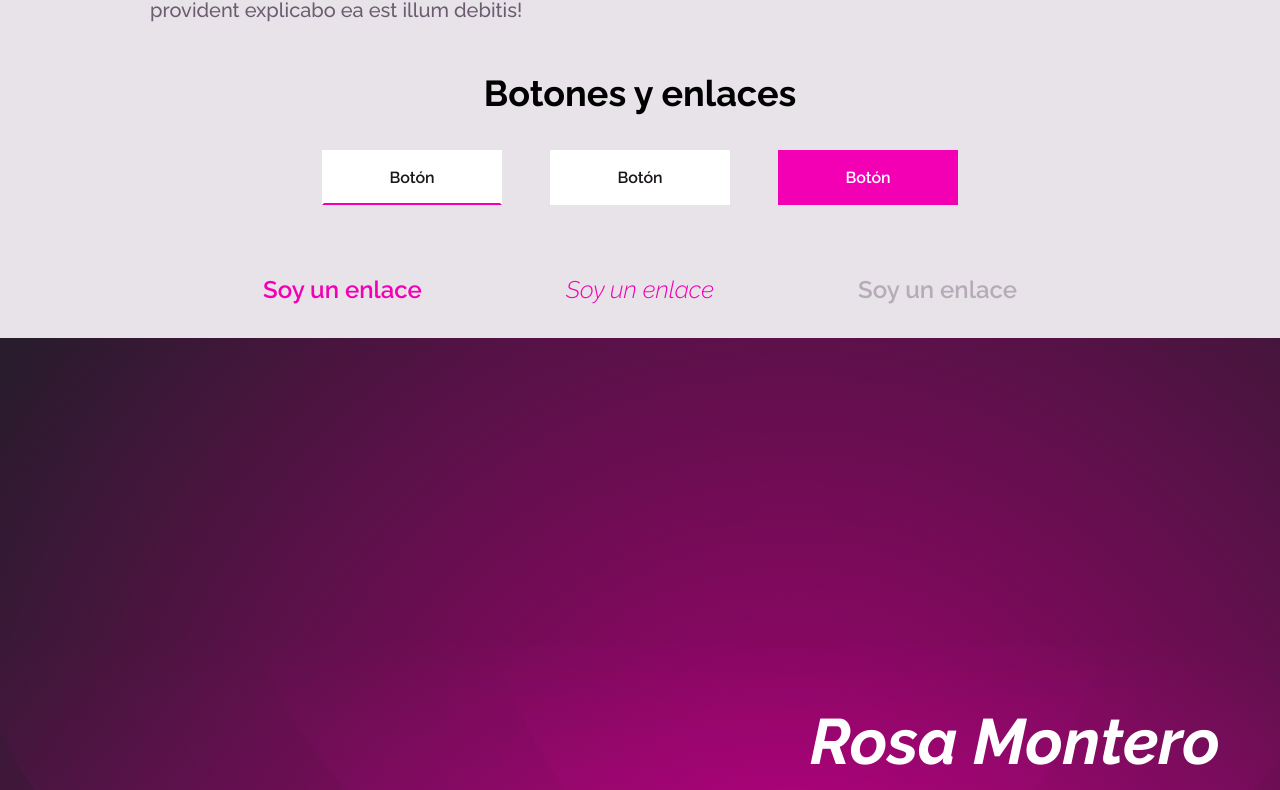
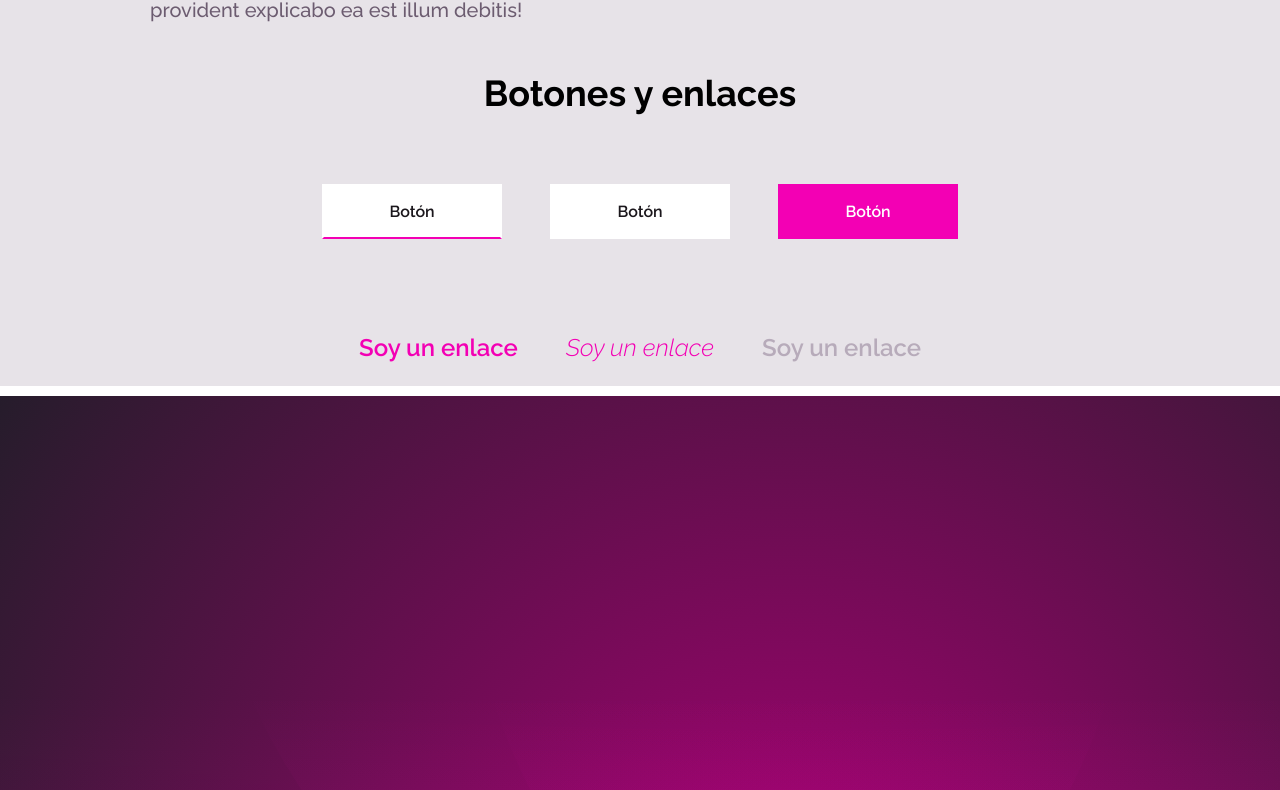
Before and after one commit to RosaMonro/project-gamma, a React (Vite) app: page /styleguide in a window 1280 px wide. Shown: the part 1329-2119 px from the top of the page. Built offline with nearby package versions, Linux system fonts and the light colour scheme.

Commit message:
corregido error en carpeta components

```diff
--- a/src/components/Btn/Btn.jsx
+++ b/src/components/Btn/Btn.jsx
@@ -1,9 +1,10 @@
+
 import './Btn.scss'
 
 export default function MyButton (props) {
     if (props.isButton == 'true') {
         return <button className={"btn  btn--" + props.variant}>{props.text}</button>
     }else {
-        return <a className={"link  link--" + props.variant} href="">Soy un enlace</a>
+        return <a className={"link  link--" + props.variant} href="">{props.text}</a>
     }
 }
--- a/src/components/Btn/Btn.scss
+++ b/src/components/Btn/Btn.scss
@@ -9,7 +9,10 @@
 .sg__links {
     display: flex;
     justify-content: center;
-    gap: 48px
+    gap: 48px;
+
+    margin: 1rem 2.4rem 1rem 2.4rem;
+    padding: 2.4rem;
 }
 
 .btn{
@@ -86,9 +89,6 @@
 .link {
     display: inline-block;
 
-    margin: 1rem 2.4rem 1rem 2.4rem;
-    padding: 2.4rem;
-
     font-family: $font-primary;
     font-size: $font-size-xs;
     font-weight: $font-weight-bold;
@@ -130,4 +130,4 @@
     }
 }
 
-//los botones no heredan tipografía de body. Hay q poner la font-family
+/* los botones no heredan tipografía de body. Hay q poner la font-family */
```
